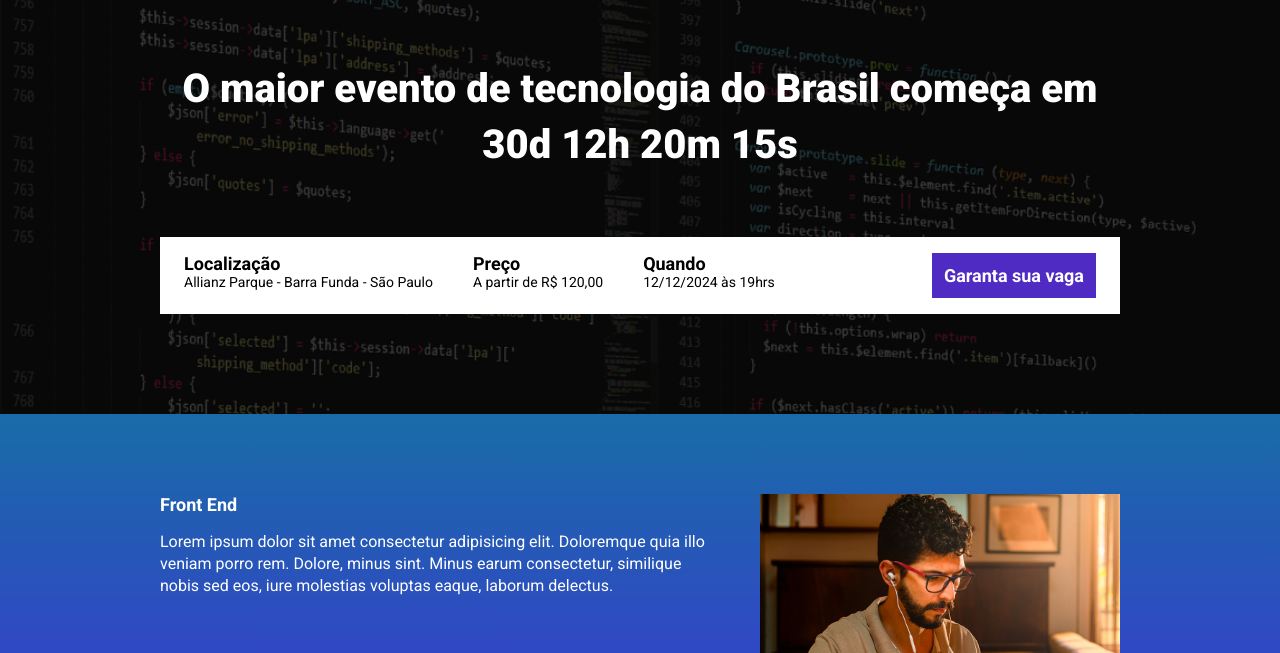
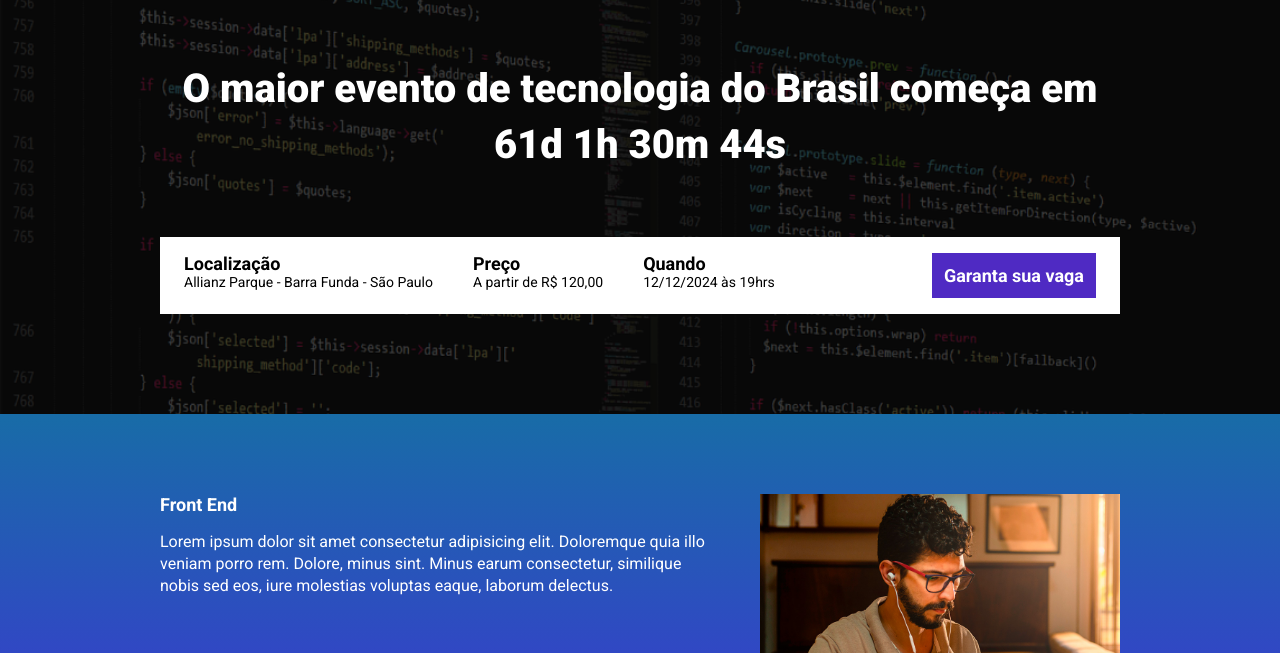
Before and after one commit to AndreDG88/ebac_tech_talks-m22, a website built with Parcel: page src/index.html in a window 1280 px wide. Shown: the part 147-800 px from the top of the page. Built offline with nearby package versions, Linux system fonts and the light colour scheme.

Commit message:
Criando a contagem regressiva

```diff
--- a/package.json
+++ b/package.json
@@ -2,9 +2,9 @@
   "name": "ebac_talks_modulo-22",
   "version": "1.0.0",
   "description": "Projeto do Módulo 22 curso EBAC - Criação de Landing Page",
-  "main": "index.js",
   "scripts": {
     "dev": "parcel src/index.html src/styles/main.scss src/scripts/main.js --no-cache",
+    "build": "parcel build src/index.html",
     "test": "echo \"Error: no test specified\" && exit 1"
   },
   "repository": {
--- a/src/index.html
+++ b/src/index.html
@@ -26,7 +26,7 @@
         <div class="container">
             <img class="hero__logo" src="./images/ebac_logo.svg" alt="EBAC">
             <P class="hero__text">
-                O maior evento de tecnologia do Brasil começa em 30d 12h 20m 15s
+                O maior evento de tecnologia do Brasil começa em <span id="contador"></span>
             </P>
             <div class="infos-bar">
                 <ul class="infos-bar__infos">
--- a/src/scripts/main.js
+++ b/src/scripts/main.js
@@ -1 +1,29 @@
+// função das animações das sessões
 AOS.init();
+
+// Função para o contador do Hero
+const dataDoEvento = new Date("Dec 12, 2024 19:00:00");
+const timeStampDoEvento = dataDoEvento.getTime();
+
+const contaAsHoras = setInterval(function() {
+    const agora = new Date();
+    const timeStampAtual = agora.getTime();
+
+    const distanciaAteOEvento = timeStampDoEvento - timeStampAtual;
+
+    const diaEmMs = 1000 * 60 * 60 * 24;
+    const horaEmMs = 1000 * 60 * 60;
+    const minutoEmMs = 1000 * 60;
+
+    const diasAteOEvento = Math.floor(distanciaAteOEvento / diaEmMs);
+    const horasAteOEvento = Math.floor((distanciaAteOEvento % diaEmMs) / horaEmMs);
+    const minutosAteOEvento = Math.floor((distanciaAteOEvento % horaEmMs) / minutoEmMs);
+    const segundosAteOEvento = Math.floor((distanciaAteOEvento % minutoEmMs) / 1000);
+
+    document.getElementById('contador').innerHTML = `${diasAteOEvento}d ${horasAteOEvento}h ${minutosAteOEvento}m ${segundosAteOEvento}s`;
+
+    if (distanciaAteOEvento < 0) {
+        clearInterval(contaAsHoras);
+        document.getElementById('contador').innerHTML = 'Evento expirado';
+    }
+}, 1000)
```
